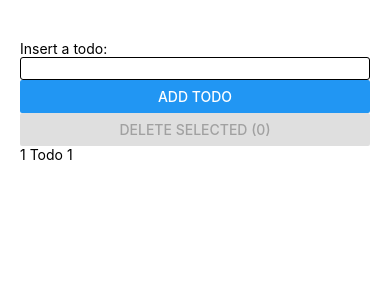
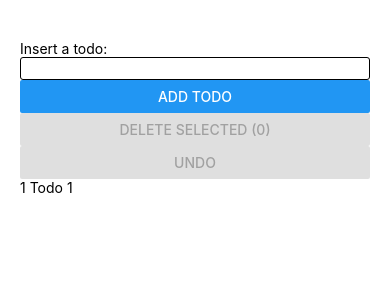
Before and after one commit to fryiaaziz/final-project, a React Native app: screen / in a window 390 px wide. Shown: the top 300 px of the page. Built offline with nearby package versions, Linux system fonts and the light colour scheme.

Commit message:
Added history feature

```diff
--- a/components/Todo.js
+++ b/components/Todo.js
@@ -14,8 +14,11 @@ const generateId = () => ++id;
 export default class Todo extends Component {
   state = {
     todoText: "",
-    todos: [{ text: "Todo 1", id: generateId(), toDelete: false }]
+    todos: [{ text: "Todo 1", id: generateId(), toDelete: false }],
+    toBeDeleted: new Set()
   };
+
+  history = [];
 
   addTodo = () => {
     this.setState({
@@ -42,6 +45,15 @@ export default class Todo extends Component {
     });
   };
 
+  selectToDelete2 = todoId => {
+    this.setState(state => ({
+      toBeDeleted: state.toBeDeleted.has(todoId)
+        ? (state.toBeDeleted.delete(todoId) && state.toBeDeleted) ||
+          state.toBeDeleted
+        : state.toBeDeleted.add(todoId)
+    }));
+  };
+
   deleteTodo = todoId => {
     this.setState({
       todos: this.state.todos.filter(x => x.id !== todoId)
@@ -58,6 +70,42 @@ export default class Todo extends Component {
     });
   };
 
+  deleteSelected2 = () => {
+    this.history.push(
+      this.state.todos
+        .map((x, i) => ({ value: x, index: i }))
+        .filter(x => this.state.toBeDeleted.has(x.value.id))
+    );
+
+    this.setState({
+      todos: this.state.todos.filter(x => !this.state.toBeDeleted.has(x.id)),
+      toBeDeleted: new Set()
+    });
+  };
+
+  undo = () => {
+    require("array.prototype.flatmap").shim();
+
+    const lastStep = this.history.pop() || [];
+
+    const lastStepMap = new Map();
+    lastStep.forEach(x => {
+      lastStepMap.set(x.index, x.value);
+    });
+
+    const todos = this.state.todos.concat(Array.from({length: lastStep.length}));
+
+    const update = todos.reverse().flatMap((t, i, a) =>
+      lastStepMap.has(a.length - i - 1) ? [t, lastStepMap.get(a.length - i - 1)] : t
+    )
+    .reverse()
+    .filter(Boolean);
+
+    this.setState({
+      todos: update
+    });
+  };
+
   render() {
     return (
       <View>
@@ -71,10 +119,17 @@ export default class Todo extends Component {
           />
           <Button onPress={() => this.addTodo()} title="Add Todo" />
           <Button
-            disabled={this.deleteSelectedCount() === 0}
+            disabled={this.state.toBeDeleted.size === 0}
             color={"red"}
-            onPress={() => this.deleteSelected()}
-            title={`Delete Selected (${this.deleteSelectedCount()})`}
+            onPress={() => this.deleteSelected2()}
+            title={`Delete Selected (${this.state.toBeDeleted.size})`}
+          />
+
+          <Button
+            disabled={this.history.length === 0}
+            color={"green"}
+            onPress={() => this.undo()}
+            title={`Undo`}
           />
         </View>
         <ScrollView>
@@ -83,7 +138,7 @@ export default class Todo extends Component {
               <View key={t.id} style={styles.todo}>
                 <Text
                   style={t.toDelete ? styles.redText : null}
-                  onPress={() => this.selectToDelete(t.id)}
+                  onPress={() => this.selectToDelete2(t.id)}
                 >
                   {i + 1} {t.text}
                 </Text>
--- a/package.json
+++ b/package.json
@@ -7,6 +7,7 @@
     "eject": "expo eject"
   },
   "dependencies": {
+    "array.prototype.flatmap": "^1.2.1",
     "expo": "^32.0.0",
     "react": "16.5.0",
     "react-native": "https://github.com/expo/react-native/archive/sdk-32.0.0.tar.gz"
```
Also changed, not shown: 2 other files (tests, documents, lock files or other folders).
